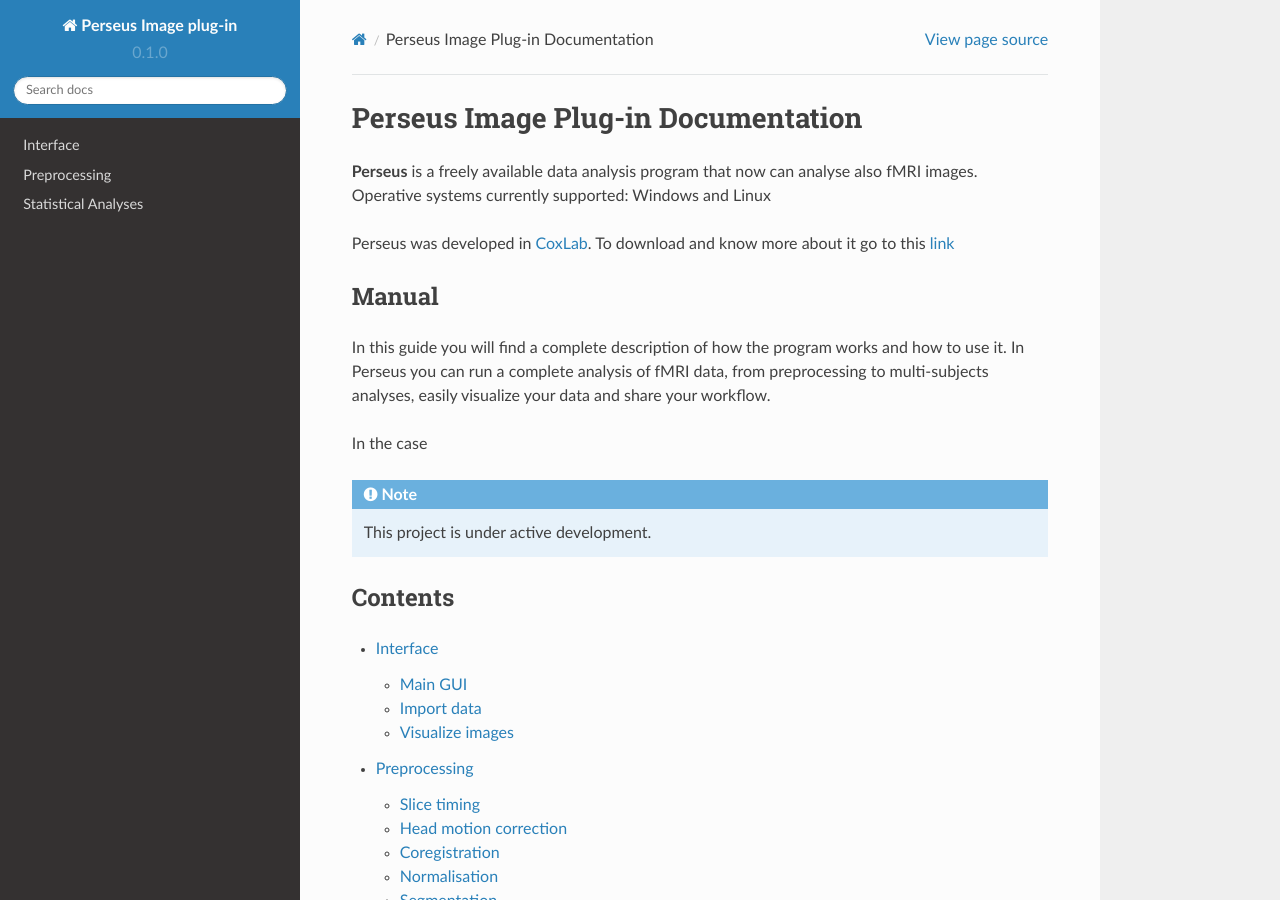
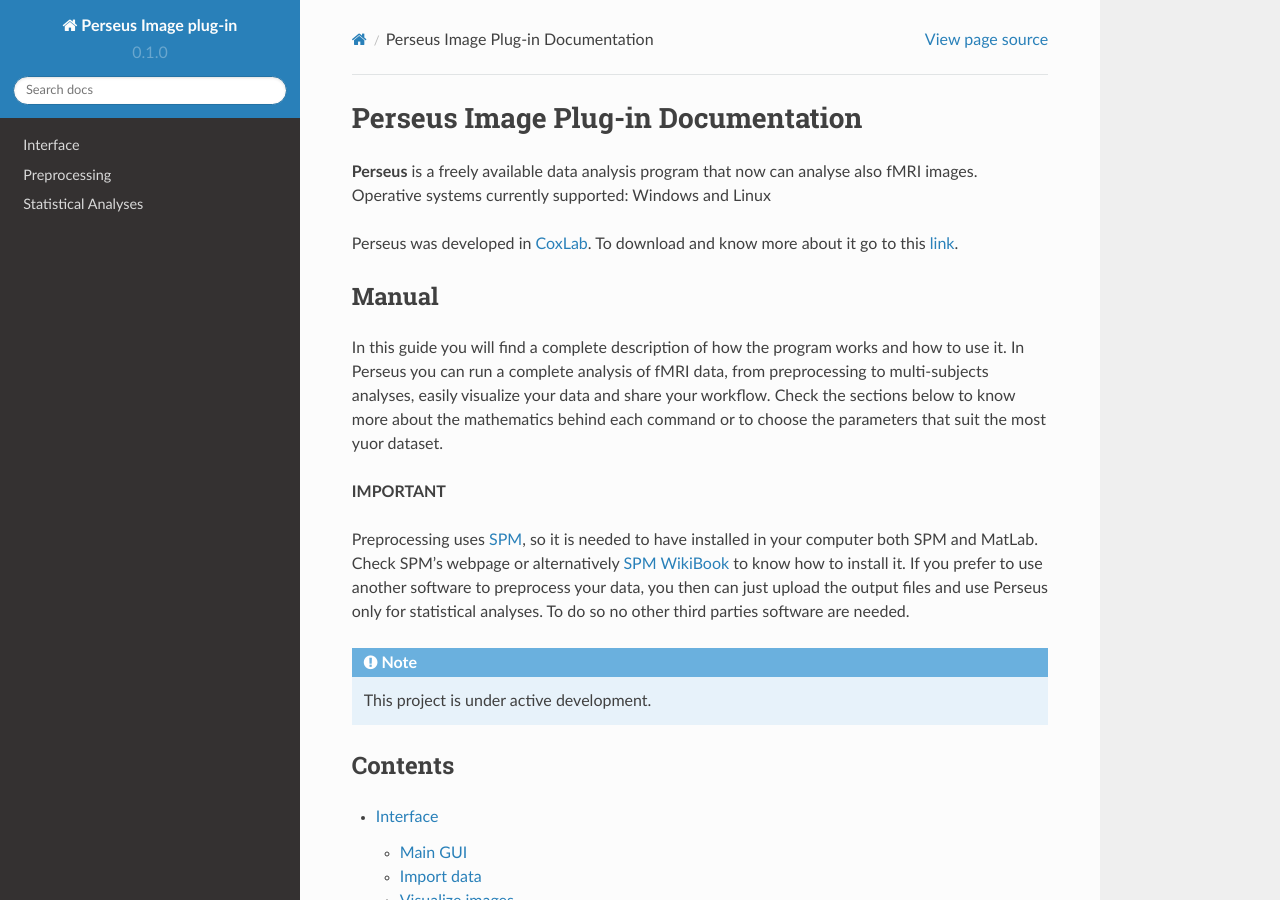
Before and after one commit to CarloDeNart/Perseus-Image-plug-in, a Sphinx documentation site: the page built from docs/source/index.rst, in a window 1280 px wide and 900 px high. Built offline with Sphinx 7.4.7 and the Read the Docs theme 2.0.0, drawn with Linux system fonts in a browser that asks for light colours; pages that are not in the unit, such as notebooks, are missing from menus.

Commit message:
Update index.rst

```diff
--- a/docs/source/index.rst
+++ b/docs/source/index.rst
@@ -3,14 +3,18 @@
 
 **Perseus** is a freely available data analysis program that now can analyse also fMRI images. Operative systems currently supported: Windows and Linux
 
-Perseus was developed in `CoxLab <https://www.biochem.mpg.de/cox>`_. To download and know more about it go to this `link <https://maxquant.net/perseus/>`_
+Perseus was developed in `CoxLab <https://www.biochem.mpg.de/cox>`_. To download and know more about it go to this `link <https://maxquant.net/perseus/>`_.
 
 Manual
 ------
 
 In this guide you will find a complete description of how the program works and how to use it. In Perseus you can run a complete analysis of fMRI data, from preprocessing to multi-subjects analyses, easily visualize your data and share your workflow.
+Check the sections below to know more about the mathematics behind each command or to choose the parameters that suit the most yuor dataset.
 
-In the case
+**IMPORTANT**
+
+Preprocessing uses `SPM <https://www.fil.ion.ucl.ac.uk/spm/>`_, so it is needed to have installed in your computer both SPM and MatLab. Check SPM's webpage or alternatively `SPM WikiBook <https://en.wikibooks.org/wiki/SPM/Installation_on_Windows>`_ to know how to install it.
+If you prefer to use another software to preprocess your data, you then can just upload the output files and use Perseus only for statistical analyses. To do so no other third parties software are needed.
 
 .. note::
 
```
